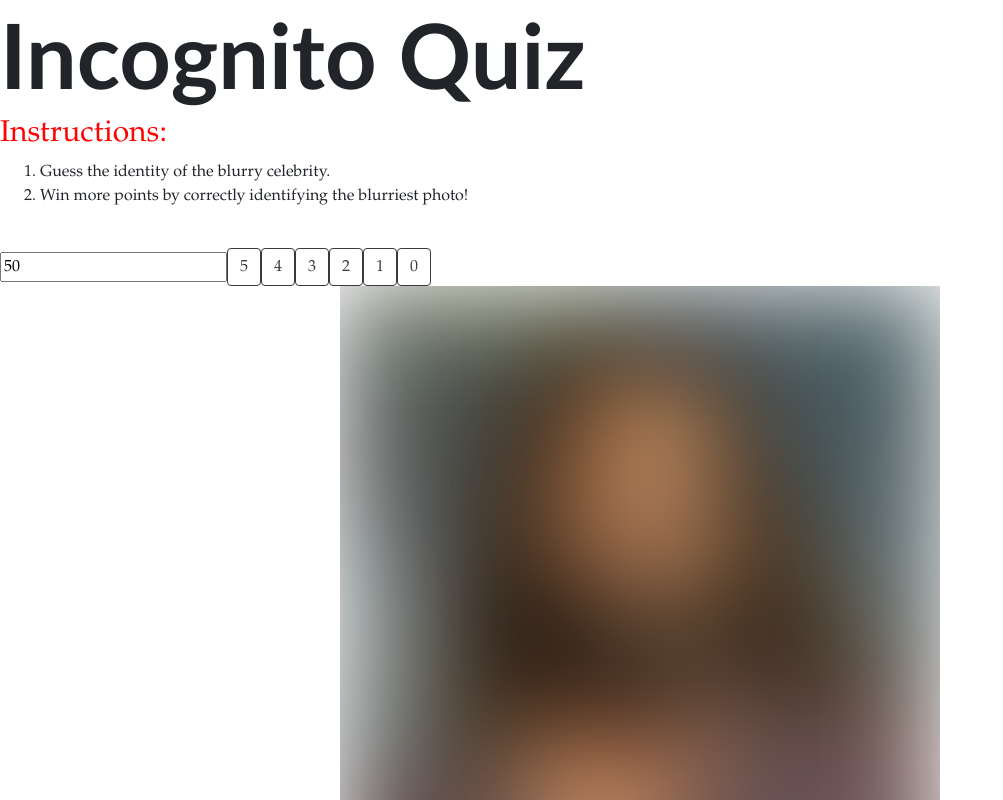
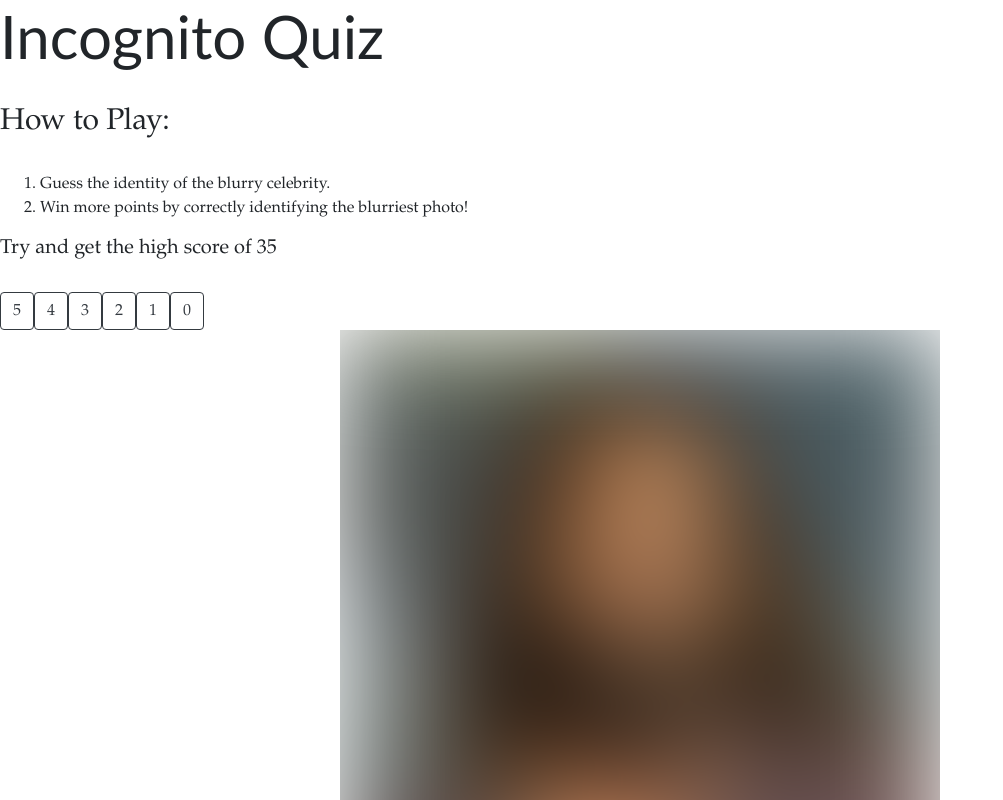
Before and after one commit to fromwhence/incognito_quiz, a Vue app: page / in a window 1280 px wide. Shown: the top 800 px of the page, without its empty margins (0-1003 px from the left). Built offline with nearby package versions, Linux system fonts and the light colour scheme.

Commit message:
high score page

```diff
--- a/src/App.vue
+++ b/src/App.vue
@@ -14,16 +14,17 @@ body {
 }
 
 h1 {
-  font-size: 90px;
+  font-size: 60px;
   font-style: normal;
   font-family: Optima,Segoe,Segoe UI,Candara,Calibri,Arial,sans-serif;
-  font-weight: bold;
+
+  color: ;
 }
 
 h3 {
 
   font-size: 30px;
-  color: #ff0202;
+
 }
 
 
--- a/src/views/Quiz.vue
+++ b/src/views/Quiz.vue
@@ -5,17 +5,28 @@
       <h1>Incognito Quiz</h1>
     </div>
     <div>
-      <h3>Instructions:</h3>
+      <br>
+      <h3>How to Play:</h3>
+      <br>
       <ol>
         <li>Guess the identity of the blurry celebrity.</li>
         <li>Win more points by correctly identifying the blurriest photo!</li>
       </ol>
     </div>
+    <div v-if="currentScore === 35">
+      <img src="/images/leo.png">
+      <h2>You got the highest score!</h2>
+
+    </div>
+    <div v-else>
+      <h5>Try and get the high score of 35</h5>
+    </div>
+
 
     <br>
 
     <div class="blur-buttons">
-      <input type="number" v-model="blurryAmount">
+
       <button type="button" class="btn btn-outline-dark" v-on:click="blurryAmount = 50">5</button>
       <button type="button" class="btn btn-outline-dark" v-on:click="blurryAmount = 40">4</button>
       <button type="button" class="btn btn-outline-dark" v-on:click="blurryAmount = 30">3</button>
@@ -61,6 +72,7 @@
     </div>
 
   </div>
+
 </template>
 
 
@@ -226,6 +238,8 @@ export default {
       this.currentQuestionIndex = 0 ;
       this.currentQuestion = this.quizQuestions[this.currentQuestionIndex];
       this.blurryAmount = 50;
+      this.currentScore = 0;
+
     }
   }
 };
```
Also changed, not shown: public/images/background_image.jpeg (deleted), public/images/leo.png (added).
